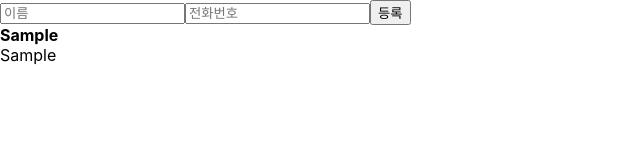
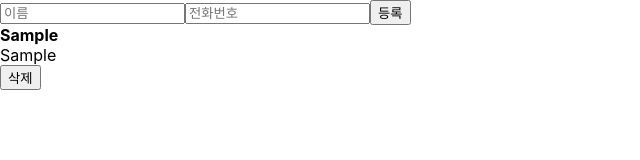
Before and after one commit to mingyeongmo/begin-react2, a React (Create React App) app: page / in a window 1280 px wide. Both pictures are taken after typing "Sample", "Sample" into the empty fields and a click on the button "등록". Shown: the top 160 px of the page, without its empty margins (0-640 px from the left). Built offline with nearby package versions, Linux system fonts and the light colour scheme.

Commit message:
배열에서 데이터 제거하기

```diff
--- a/src/App.js
+++ b/src/App.js
@@ -20,11 +20,21 @@
     });
   }
 
+  handleRemove = (id) => {
+    const { information } = this.state;
+    this.setState({
+      information: information.filter(info => info.id !== id)
+    });
+  }
+
   render() {
     return (
       <div>
         <PhoneForm onCreate={this.handleCreate}/>
-        <PhoneInfoList data={this.state.information}/>
+        <PhoneInfoList
+          data={this.state.information}
+          onRemove={this.handleRemove}
+          />
       </div>
     )
   }
--- a/src/components/PhoneInfo.js
+++ b/src/components/PhoneInfo.js
@@ -1,8 +1,14 @@
 import React, { Component } from 'react'
 
 export default class PhoneInfo extends Component {
+
+    handleRemove = () => {
+        const { info, onRemove } = this.props;
+        onRemove(info.id);
+    }
+
     render() {
-        const { name, phone, id } = this.props.info;
+        const { name, phone} = this.props.info;
 
         const style = {
             border: '1px solid black',
@@ -14,6 +20,7 @@
             <div>
                 <div><b>{name}</b></div>
                 <div>{phone}</div>
+                <button onClick={this.handleRemove}>삭제</button>
             </div>
         );
     }
--- a/src/components/PhoneInfoList.js
+++ b/src/components/PhoneInfoList.js
@@ -8,10 +8,15 @@
     }
 
     render() {
-        const { data } = this.props;
+        const { data, onRemove } = this.props;
 
         const list = data.map(
-            info => (<PhoneInfo info={info} key={info.id} />)
+            info => (
+            <PhoneInfo
+                onRemove={onRemove}
+                info={info}
+                key={info.id}
+                />)
         );
         return (
             <div>
```
